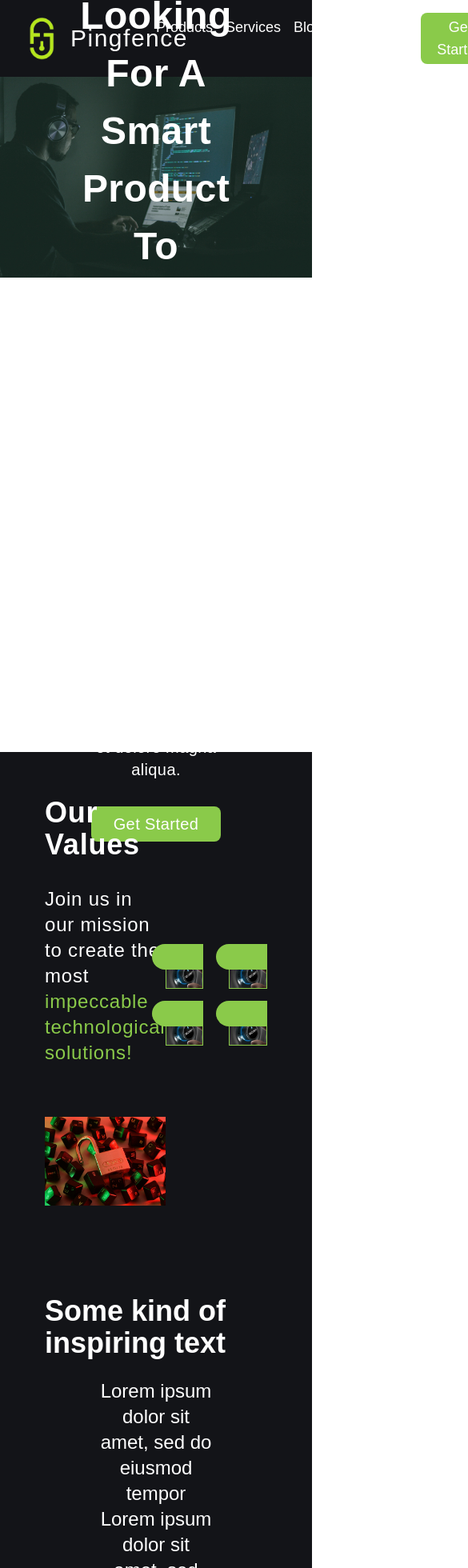
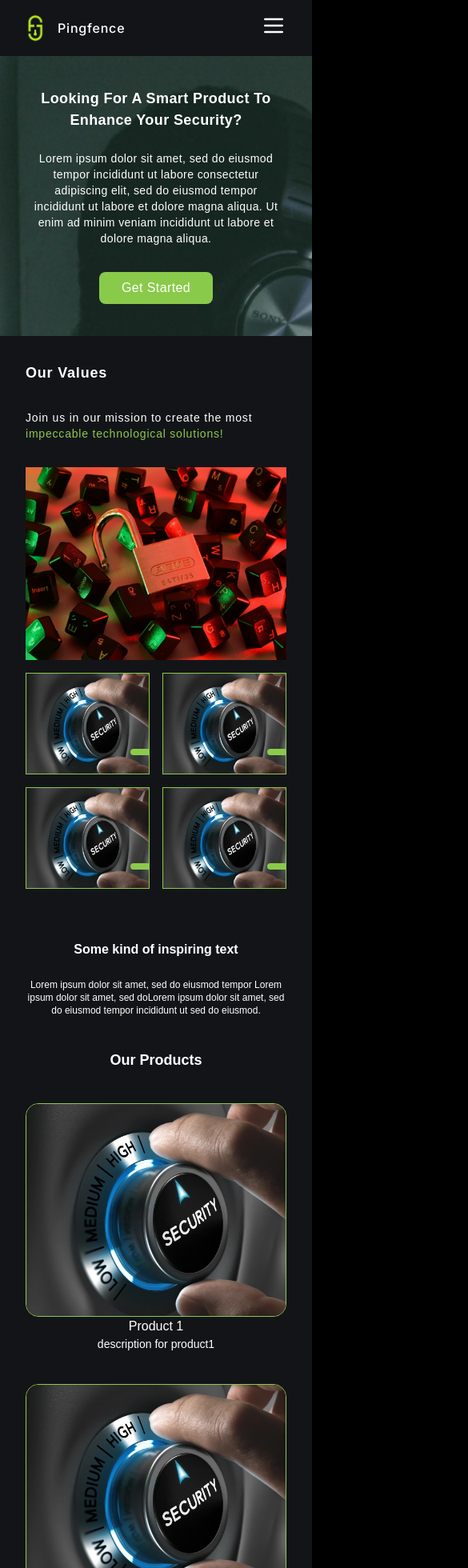
Before and after one commit to Pingfence-Security/Pingfence-LandingPage, a Next.js app: page / in a window 390 px wide. Shown: the top 1960 px of the page at 80% size, 585 px wide, since content can reach past the window. Built offline with nearby package versions, Linux system fonts and the light colour scheme.

Commit message:
responsiveness

```diff
--- a/app/page.js
+++ b/app/page.js
@@ -4,6 +4,7 @@ import Home from '@/pages/Home';
 import OurValues from '@/pages/OurValues';
 import Productpage from '@/pages/Productpage';
 import TrustedBy from '@/pages/TrustedBy';
+import Footer from '@/components/Footer';
 
 
 export default function App() {
@@ -14,6 +15,7 @@ export default function App() {
       <OurValues/>
       <Productpage/>
       <TrustedBy/>
+      <Footer/>
     </>
   );
 }
--- a/components/Box1.js
+++ b/components/Box1.js
@@ -5,7 +5,7 @@ const Box1 = ({ image }) => {
   return (
     <div className='relative'>
       <Image className='border border-limegreen' src={image} alt="Home" width={350} height={350} />
-      <div className='absolute bottom-6 right-0 bg-limegreen rounded-l-full border-l-10 w-16 h-8'/>
+      <div className='absolute bottom-6 right-0 bg-limegreen rounded-l-full border-l-10 lg:w-16 lg:h-8 md:w-10 md:h-4 w-6 h-2'/>
     </div>
   );
 };
--- a/components/Box2.js
+++ b/components/Box2.js
@@ -3,10 +3,10 @@ import Image from 'next/image';
 
 const Box1 = ({ image, title, desc }) => {
   return (
-    <div className='relative flex flex-col gap-3 items-center text-white justify-center'>
+    <div className='relative flex flex-col md:gap-3 items-center text-white justify-center'>
       <Image className='border rounded-2xl border-limegreen' src={image} alt="Home" width={350} height={350} />
-      <h1 className='text-2xl'>{title}</h1>
-      <p className='text-xl'>{desc}</p>
+      <h1 className='lg:text-2xl md:text-lg text-md'>{title}</h1>
+      <p className='lg:text-xl md:text-md text-sm'>{desc}</p>
     </div>
   );
 };
--- /dev/null
+++ b/components/Footer.js
@@ -0,0 +1,92 @@
+import React from 'react'
+import logo from '../public/assets/logo.png';
+import Image from 'next/image'
+
+export default function Footer() {
+    return (
+        <div className="w-full bg-black lg:px-20 px-10 py-10">
+            <div className='flex md:flex-row flex-col gap-5 md:justify-around'>
+                <div className="flex flex-col text-gray-400 gap-[20px] font-sans lg:text-md text-xs font-normal leading-normal">
+                    <h1 className='lg:text-xl text-md text-white'>
+                        <b>Solutions</b>
+                    </h1>
+                    <p className='hover:text-white duration-300 hover:cursor-pointer'>Cloud Misconfigurations</p>
+                    <p className='hover:text-white duration-300 hover:cursor-pointer'>Offensive Security Engine</p>
+                    <p className='hover:text-white duration-300 hover:cursor-pointer'>Container & Kubernetes Security</p>
+                    <p className='hover:text-white duration-300 hover:cursor-pointer'>IaC Scanning</p>
+                    <p className='hover:text-white duration-300 hover:cursor-pointer'>Compliance Monitoring</p>
+                    <p className='hover:text-white duration-300 hover:cursor-pointer'>Vulnerability Management</p>
+                    <p className='hover:text-white duration-300 hover:cursor-pointer'>Secret Scanning</p>
+                </div>
+
+                <div className="flex flex-col text-gray-400 gap-[20px] font-sans lg:text-md text-xs font-normal leading-normal">
+                <h1 className='lg:text-xl text-md text-white'>
+                        <b>Company</b>
+                    </h1>
+                    <p className='hover:text-white duration-300 hover:cursor-pointer'>About Us</p>
+                    <p className='hover:text-white duration-300 hover:cursor-pointer'>Careers</p>
+                    <p className='hover:text-white duration-300 hover:cursor-pointer'>Newsroom</p>
+                    <p className='hover:text-white duration-300 hover:cursor-pointer'>Mediakit</p>
+                </div>
+
+                <div className="flex flex-col text-gray-400 gap-[20px] font-sans lg:text-md text-xs font-normal leading-normal">
+                <h1 className='lg:text-xl text-md text-white'>
+                        <b>Resources</b>
+                    </h1>
+                    <p className='hover:text-white duration-300 hover:cursor-pointer'>Blog</p>
+                    <p className='hover:text-white duration-300 hover:cursor-pointer'>News</p>
+
+                    <h1 className='lg:text-xl text-md text-white'>
+                        <b>Comparison</b>
+                    </h1>
+                    <p className='hover:text-white duration-300 hover:cursor-pointer'>Pingfence vs Prisma Cloud</p>
+                    <p className='hover:text-white duration-300 hover:cursor-pointer'>Pingfence vs Qualys</p>
+                    <p className='hover:text-white duration-300 hover:cursor-pointer'>Pingfence vs Trend Micro</p>
+                </div>
+
+                <div className="flex flex-col text-gray-200 gap-[20px] font-sans lg:text-md text-xs font-normal leading-normal">
+                <h1 className='lg:text-xl text-md text-white'>
+                        <b>Stay in touch</b>
+                    </h1>
+                    <p className='hover:text-white duration-300 hover:cursor-pointer'>Get cloud security insights and the latest PingSafe news</p>
+                    <button className='bg-limegreen rounded-lg px-5 py-1 hover:bg-white hover:text-limegreen duration-300'>Email Us &rarr;</button>
+                    <div className="flex gap-8 mt-8 justify-center">
+                        <div className='hover:cursor-pointer hover:scale-110 transition duration-300'>
+                            <svg width="28" height="29" viewBox="0 0 28 29" fill="none" xmlns="http://www.w3.org/2000/svg">
+                                <path d="M3.11111 0C1.39222 0 0 1.41189 0 3.15507V25.2405C0 26.9837 1.39222 28.3956 3.11111 28.3956H24.8889C26.6078 28.3956 28 26.9837 28 25.2405V3.15507C28 1.41189 26.6078 0 24.8889 0H3.11111ZM3.11111 3.15507H24.8889V25.2405H3.11111V3.15507ZM7.43446 5.23174C6.10135 5.23174 5.30165 6.04445 5.30165 7.12663C5.30165 8.20882 6.10145 9.01844 7.30078 9.01844C8.63389 9.01844 9.43359 8.20882 9.43359 7.12663C9.43359 6.04445 8.6338 5.23174 7.43446 5.23174ZM5.40799 11.0427V22.0855H9.33333V11.0427H5.40799ZM12.572 11.0427V22.0855H16.4974V16.0496C16.4974 14.2528 17.7615 13.9945 18.1411 13.9945C18.5206 13.9945 19.5356 14.3805 19.5356 16.0496V22.0855H23.3333V16.0496C23.3333 12.5837 21.8147 11.0427 19.9154 11.0427C18.016 11.0427 17.003 11.6841 16.4974 12.5833V11.0427H12.572Z" fill="#8ACA4A" />
+                            </svg>
+                        </div>
+                        <div className='hover:cursor-pointer hover:scale-110 transition duration-300'>
+                            <svg width="28" height="28" viewBox="0 0 28 28" fill="none" xmlns="http://www.w3.org/2000/svg">
+                                <path d="M2.76172 3.5L11.04 15.3307L3.19694 24.5H6.27767L12.4186 17.3018L17.4544 24.5H25.5163L16.8574 12.1042L24.1969 3.5H21.1641L15.4834 10.1354L10.8486 3.5H2.76172ZM7.24154 5.83333H9.63184L21.0387 22.1667H18.6689L7.24154 5.83333Z" fill="#8ACA4A" />
+                            </svg>
+                        </div>
+                        <div className='hover:cursor-pointer hover:scale-110 transition duration-300'>
+                            <svg width="28" height="29" viewBox="0 0 28 29" fill="none" xmlns="http://www.w3.org/2000/svg">
+                                <path d="M14 0C6.272 0 0 6.36062 0 14.1978C0 22.035 6.272 28.3956 14 28.3956H21V25.5561H14C7.924 25.5561 2.8 20.3597 2.8 14.1978C2.8 8.03596 7.924 2.83956 14 2.83956C20.076 2.83956 25.2 8.03596 25.2 14.1978V16.2281C25.2 17.3497 24.206 18.4572 23.1 18.4572C21.994 18.4572 21 17.3497 21 16.2281V14.1978C21 10.2792 17.864 7.0989 14 7.0989C10.136 7.0989 7 10.2792 7 14.1978C7 18.1164 10.136 21.2967 14 21.2967C15.932 21.2967 17.696 20.5016 18.956 19.2096C19.866 20.4732 21.434 21.2967 23.1 21.2967C25.858 21.2967 28 19.0251 28 16.2281V14.1978C28 6.36062 21.728 0 14 0ZM14 18.4572C11.676 18.4572 9.8 16.5546 9.8 14.1978C9.8 11.841 11.676 9.93847 14 9.93847C16.324 9.93847 18.2 11.841 18.2 14.1978C18.2 16.5546 16.324 18.4572 14 18.4572Z" fill="#8ACA4A" />
+                            </svg>
+                        </div>
+                    </div>
+                </div>
+            </div>
+            <div className='py-10 bg-black'>
+                <hr className='border-8px border-limegreen w-full' />
+            </div>
+            <div className="flex flex-col md:flex-row items-center justify-start md:gap-20 gap-8">
+            <div className="flex items-center gap-4">
+                <Image className='lg:w-10 w-6' src={logo} alt="logo" />
+                <h1 className='text-white lg:text-3xl text-xl font-medium tracking-wider'>Pingfence</h1>
+            </div>
+            <div className='text-gray-300 text-sm lg:text-md'>
+                <p>Copyright © 2024 Pingfence</p>
+                <div className="flex gap-6 text-gray-400 underline mt-2">
+                    <p className='hover:cursor-pointer hover:text-white duration-300'>Privacy Policy</p>
+                    <p className='hover:cursor-pointer hover:text-white duration-300'>Terms of Service</p>
+                    <p className='hover:cursor-pointer hover:text-white duration-300'>Responsible Disclousure Policy</p>
+                </div>
+            </div>
+            </div>
+
+        </div>
+    )
+}
--- a/components/Navbar.js
+++ b/components/Navbar.js
@@ -1,24 +1,41 @@
-import React from 'react'
+'use client'
+
+import React, { useState } from 'react';
 import logo from '../public/assets/logo.png';
-import Image from 'next/image'
+import Image from 'next/image';
 
 export default function Navbar() {
+  const [showMenu, setShowMenu] = useState(false);
+
   return (
-    <div className='h-24 font-sans bg-black w-full px-8 py-2 flex items-center justify-between'>
+    <nav className="bg-black sticky top-0 z-10">
+      <div className="container mx-auto px-8 py-4 flex items-center justify-between">
         <div className="flex items-center gap-4">
-      <Image className='w-10' src={logo} alt="logo" />
-      <h1 className='text-white text-3xl font-medium tracking-wider'>Pingfence</h1>
+          <Image className='lg:w-10 w-6' src={logo} alt="logo" />
+          <h1 className='text-white lg:text-3xl font-medium tracking-wider'>Pingfence</h1>
         </div>
-      <div className="flex text-white gap-4 text-lg">
+        <div className="md:hidden"> {/* Display on mobile */}
+          <button onClick={() => setShowMenu(!showMenu)} className="text-white text-xl focus:outline-none">
+            <svg xmlns="http://www.w3.org/2000/svg" className="h-8 w-8" fill="none" viewBox="0 0 24 24" stroke="currentColor">
+              {showMenu ? (
+                <path strokeLinecap="round" strokeLinejoin="round" strokeWidth="2" d="M6 18L18 6M6 6l12 12" />
+              ) : (
+                <path strokeLinecap="round" strokeLinejoin="round" strokeWidth="2" d="M4 6h16M4 12h16M4 18h16" />
+              )}
+            </svg>
+          </button>
+        </div>
+        <div className={`md:flex text-white gap-4 text-sm lg:text-lg ${showMenu ? 'block' : 'hidden'}`}> {/* Hide on mobile */}
           <p className='hover:underline hover:cursor-pointer'>Products</p>
           <p className='hover:underline hover:cursor-pointer'>Services</p>
           <p className='hover:underline hover:cursor-pointer'>Blog</p>
           <p className='hover:underline hover:cursor-pointer'>About us</p>
         </div>
-      <div className="flex text-white text-lg gap-4 items-center">
+        <div className="md:flex text-white lg:text-lg text-sm gap-4 items-center hidden md:block">
           <p>Login</p>
           <button className='bg-limegreen rounded-lg px-5 py-1 hover:bg-white hover:text-limegreen duration-300'>Get Started</button>
         </div>
       </div>
-  )
+    </nav>
+  );
 }
--- a/components/Testimonials.js
+++ b/components/Testimonials.js
@@ -11,15 +11,15 @@ const Testimonials = () => {
     return (
         <div id="testimonials" className="relative">
             <div className="flex items-center">
-                <div className="border-l-4 border-limegreen h-40 mx-8 pl-4"></div>
-                <div className="ml-8 flex-grow">
-                    <h1 className="text-xl mb-4">
+                <div className="border-l-4 border-limegreen h-40 md:mx-8 pl-4"></div>
+                <div className="md:ml-8 flex-grow">
+                    <h1 className="lg:text-xl md:text-md text-xs mb-4">
                         <span className="font-bold">"</span>
                         {testimonial.quote}
                     </h1>
-                    <div className="flex items-center justify-end">
+                    <div className="flex items-center justify-end md:text-md text-xs">
                         <h2 className="text-right flex-grow">{testimonial.author}</h2>
-                        <div className="w-16 h-16 bg-gray-300 rounded-full ml-4" style={{ width: circleSize, height: circleSize }}></div>
+                        <div className="md:w-16 md:h-16 w-8 h-8 bg-gray-300 rounded-full ml-4" style={{ width: circleSize, height: circleSize }}></div>
                     </div>
                 </div>
             </div>
--- a/pages/Home.js
+++ b/pages/Home.js
@@ -2,10 +2,10 @@ import React from 'react'
 
 export default function Home() {
   return (
-    <div className='home h-[100vh] flex flex-col justify-center items-center text-white text-center tracking-wide font-sans'>
-      <h1 className='text-5xl w-1/2 leading-normal font-semibold'>Looking For A Smart Product To Enhance Your Security?</h1>
-      <p className='w-1/2 mt-6 text-xl'>Lorem ipsum dolor sit amet, sed do eiusmod tempor incididunt ut labore consectetur adipiscing elit, sed do eiusmod tempor incididunt ut labore et dolore magna aliqua. Ut enim ad minim veniam incididunt ut labore et dolore magna aliqua.</p>
-      <button className='bg-limegreen rounded-lg px-7 py-2 hover:bg-white hover:text-limegreen duration-300 text-xl mt-8'>Get Started</button>
+    <div className='home lg:h-[100vh] h-full px-10 md:px-0 py-10 lg:py-0 flex flex-col justify-center items-center text-white text-center tracking-wide font-sans'>
+      <h1 className='lg:text-5xl md:text-3xl text-lg md:w-1/2 leading-normal font-semibold'>Looking For A Smart Product To Enhance Your Security?</h1>
+      <p className='md:w-1/2 mt-6 lg:text-xl md:text-md text-sm'>Lorem ipsum dolor sit amet, sed do eiusmod tempor incididunt ut labore consectetur adipiscing elit, sed do eiusmod tempor incididunt ut labore et dolore magna aliqua. Ut enim ad minim veniam incididunt ut labore et dolore magna aliqua.</p>
+      <button className='bg-limegreen rounded-lg px-7 py-2 hover:bg-white hover:text-limegreen duration-300 text-md lg:text-xl mt-8'>Get Started</button>
     </div>
   )
 }
--- a/pages/OurValues.js
+++ b/pages/OurValues.js
@@ -5,16 +5,16 @@ import Box1 from '../components/Box1';
 
 export default function OurValues() {
   return (
-    <div className='flex justify-between items-center bg-black p-14 font-sans tracking-wider'>
+    <div className='md:flex gap-4 lg:justify-between items-center bg-black lg:p-14 p-8 font-sans tracking-wider'>
       <div className='text-white flex flex-col gap-8'>
-        <h1 className='text-4xl font-semibold'>Our Values</h1>
-        <div className='text-2xl mb-8'>
+        <h1 className='lg:text-4xl md:text-2xl text-lg font-semibold'>Our Values</h1>
+        <div className='lg:text-2xl md:text-md text-sm md:mb-8'>
           <p>Join us in our mission to create the most</p>
           <p className='text-limegreen'>impeccable technological solutions!</p>
         </div>
-        <Image src={values} alt="values" width={500} height={500} />
+        <Image className='mb-4 md:mb-0' src={values} alt="values" width={500} height={500} />
       </div>
-      <div className='grid grid-cols-2 grid-rows-2 gap-8'>
+      <div className='grid grid-cols-2 grid-rows-2 lg:gap-8 gap-4'>
         <Box1 image='/assets/box1.png' />
         <Box1 image='/assets/box1.png' />
         <Box1 image='/assets/box1.png' />
--- a/pages/Productpage.js
+++ b/pages/Productpage.js
@@ -3,14 +3,14 @@ import Box2 from '../components/Box2';
 
 const Productpage = () => {
     return (
-        <div className="bg-black p-14 text-white font-sans">
+        <div className="bg-black md:p-14 p-8 text-white font-sans">
             <div className="flex flex-col justify-center items-center ">
-                <h1 className='text-4xl font-semibold'> Some kind of inspiring text</h1>
-                <p className='mt-6 text-2xl text-center w-1/2'>Lorem ipsum dolor sit amet, sed do eiusmod tempor Lorem ipsum dolor sit amet, sed doLorem ipsum dolor sit amet, sed do eiusmod tempor incididunt ut sed do eiusmod.</p>
+                <h1 className='lg:text-4xl md:text-2xl text-md font-semibold'> Some kind of inspiring text</h1>
+                <p className='mt-6 lg:text-2xl md:text-md text-xs text-center md:w-1/2'>Lorem ipsum dolor sit amet, sed do eiusmod tempor Lorem ipsum dolor sit amet, sed doLorem ipsum dolor sit amet, sed do eiusmod tempor incididunt ut sed do eiusmod.</p>
             </div>
-            <div className='py-14'>
-                <h1 className='text-4xl font-semibold '>Our Products</h1>
-                <div className="flex mt-10 justify-center gap-10">
+            <div className='py-10'>
+                <h1 className='lg:text-4xl md:text-2xl text-lg text-center md:text-left font-semibold '>Our Products</h1>
+                <div className="flex md:flex-row flex-col mt-10 justify-center gap-10">
                     <Box2 image='/assets/box1.png' title="Product 1" desc="description for product1" />
                     <Box2 image='/assets/box1.png' title="Product 2" desc="description for product2" />
                     <Box2 image='/assets/box1.png' title="Product 3" desc="description for product3" />
--- a/pages/TrustedBy.js
+++ b/pages/TrustedBy.js
@@ -3,20 +3,20 @@ import Testimonials from '../components/Testimonials';
 
 const TrustedBy = () => {
     return (
-        <div className="bg-black p-14 text-white font-sans">
-            <div className='py-14'>
-                <h1 className='text-4xl font-semibold '>Trusted by...</h1>
+        <div className="bg-black md:p-14 p-8 text-white font-sans">
+            <div className='lg:py-10'>
+                <h1 className='lg:text-4xl text-2xl font-semibold '>Trusted by...</h1>
                 <div className="grid grid-cols-2 grid-rows-2 gap-8">
-                    <div className="m-8">
+                    <div className="md:m-8 m-4">
                         <Testimonials/>
                     </div>
-                    <div className="m-8">
+                    <div className="md:m-8 m-4">
                         <Testimonials/>
                     </div>
-                    <div className="m-8">
+                    <div className="md:m-8 m-4">
                         <Testimonials/>
                     </div>
-                    <div className="m-8">
+                    <div className="md:m-8 m-4">
                         <Testimonials/>
                     </div>
                 </div>
--- a/styles/globals.css
+++ b/styles/globals.css
@@ -3,8 +3,17 @@
 @import 'tailwindcss/utilities';
 @import url('https://fonts.googleapis.com/css2?family=DM+Sans:opsz,wght@9..40,400;9..40,500;9..40,600;9..40,700&display=swap');
 
+body{
+    background-color: black;
+}
 .home{
     background-image: url(../public/assets/home.png);
     background-repeat: no-repeat;
     background-size: 100%;
 }
+@media screen and (max-width: 680px) {
+    .home{
+        background-size: 500%;
+    }
+
+}
```
Lines whose indentation alone changed are shown as unchanged.
